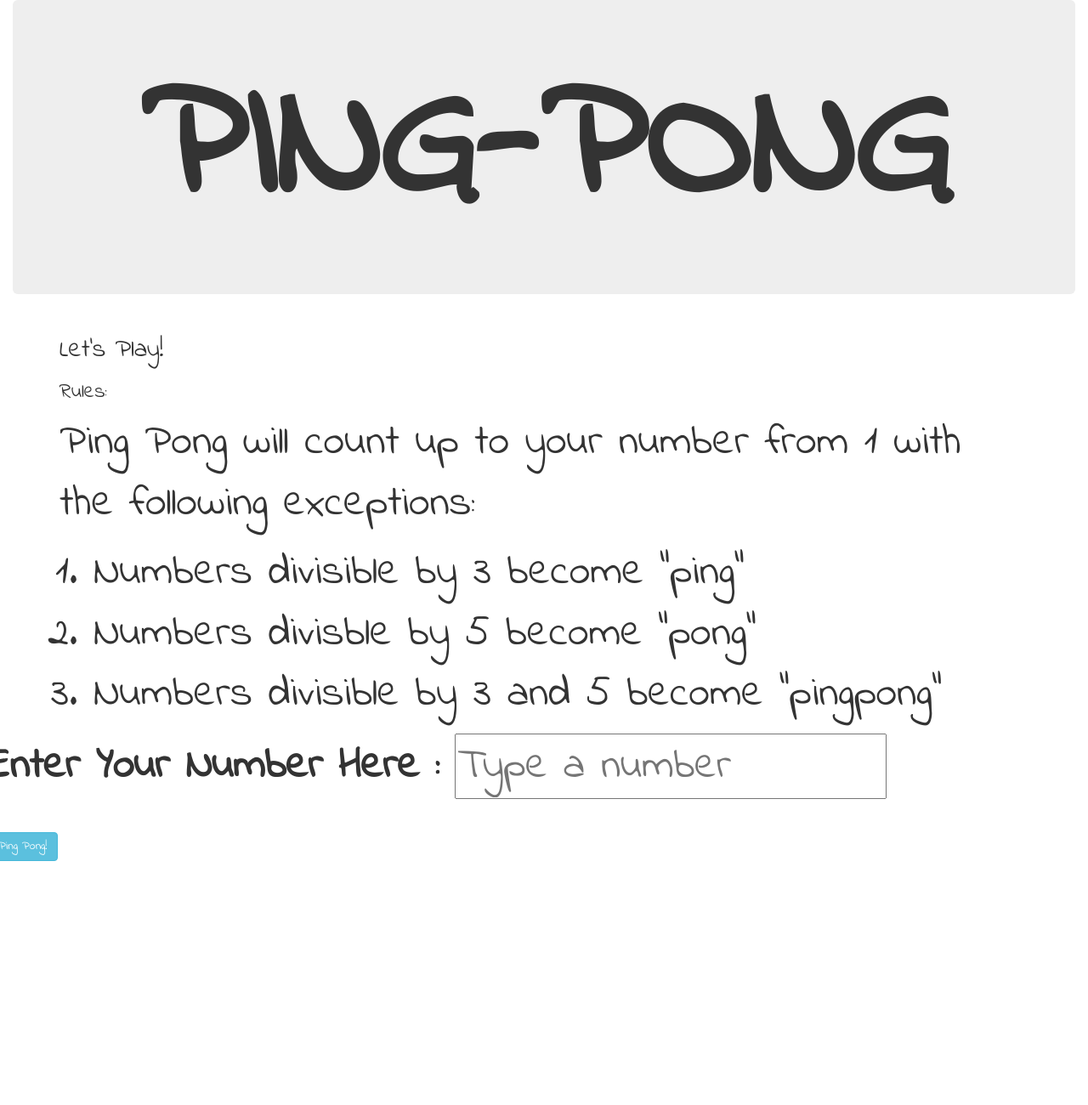
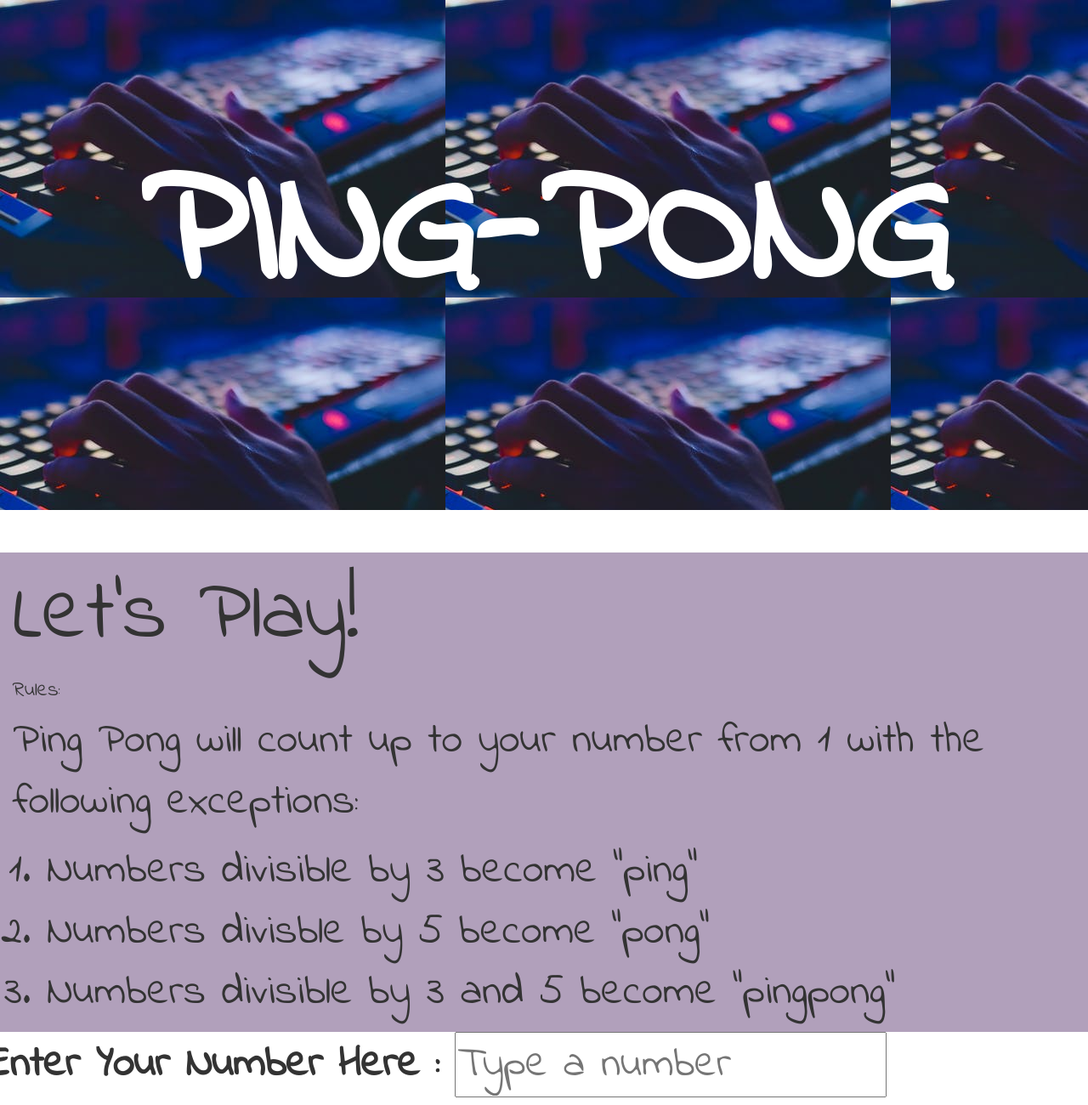
Before and after one commit to Panto1212/pingpong, a plain HTML site: page index.html in a window 1280 px wide. Shown: the top 1300 px of the page at 85% size. Before the commit the page ends 1038 px from the top, so only its background shows below. Drawn offline with Linux system fonts and the light colour scheme.

Commit message:
remove jumbotron,make div class container fluid add background image

```diff
--- a/cs/styles.css
+++ b/cs/styles.css
@@ -3,7 +3,27 @@ h1#heading {
   font-weight: 1000;
   font-size: 200px;
 }
+h2 {
+  font-size: 100px;
+}
+h3 {
+  font-size: : 70px;
+}
+
 body {
   font-family: 'Indie Flower', cursive;
   font-size: 50px;
 }
+
+div#heading {
+  background-image: url("../img/first.jpg");
+  padding-top: 150px;
+  height: 600px;
+  color: #ffffff;
+  margin-bottom: 50px;
+
+}
+
+#rules {
+  background-color: rgb(60, 18, 85, 0.4);
+}
--- a/index.html
+++ b/index.html
@@ -10,14 +10,16 @@
 </head>
 
 <body>
-  <div class="container-fluid">
-    <div class="jumbotron">
+  <div class="container-fluid" id="heading">
+
       <h1 id="heading">PING-PONG</h1>
-    </div>
+
   </div>
-  <div class="container">
+
+  <div class="container-fluid" id="rules">
     <h2 id="mini">Let's Play!</h2>
-    <h3>Rules:</h3>
+    <h3> Rules:</h3>
+
     <p>Ping Pong will count up to your number from 1 with the following exceptions: </p>
       <ol>
         <li>Numbers divisible by 3 become "ping"</li>
@@ -25,6 +27,7 @@
         <li>Numbers divisible by 3 and 5 become "pingpong"</li>
       </ol>
     </div>
+
     <form id="pingpong">
       <div class="row">
 
```
Also changed, not shown: img/first.jpg (added), img/input.jpg (added), img/option.jpg (added).
